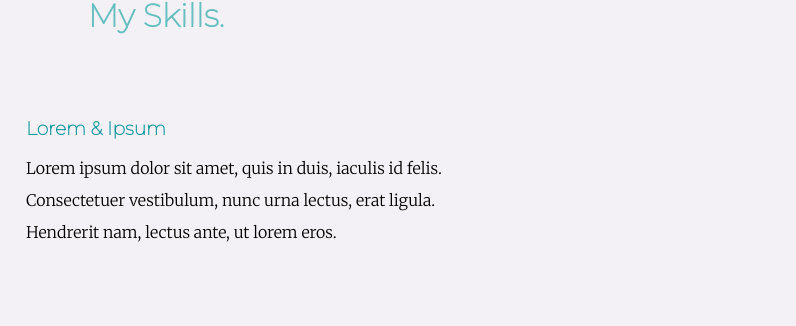
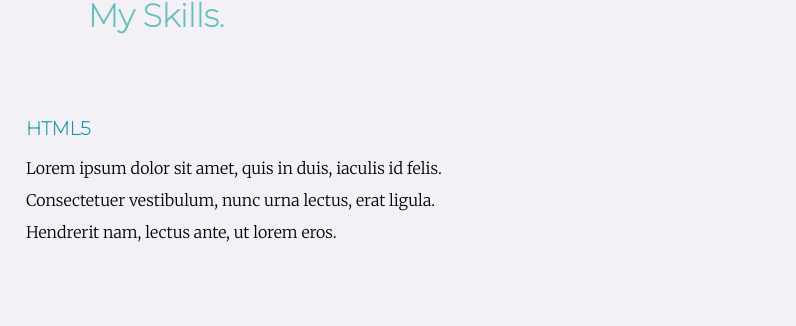
Before and after one commit to SyedHasanRaihan/My-CSS-Site, a plain HTML site: page index.html in a window 1280 px wide. Shown: the part 1484-1810 px from the top of the page, 484-1280 px from the left. Drawn offline with Linux system fonts and the light colour scheme.

Commit message:
Update index.html

```diff
--- a/index.html
+++ b/index.html
@@ -34,7 +34,7 @@
           <div class="skill-row">
             <!-- <img class="web-programming" src="images/web-programming.png" alt="web-programming-img"> -->
             <iframe src="https://giphy.com/embed/QssGEmpkyEOhBCb7e1" width="25%"  frameBorder="0" class="giphy-embed1" allowFullScreen></iframe>
-            <h3>Lorem & Ipsum</h3>
+            <h3>HTML5</h3>
             <p>Lorem ipsum dolor sit amet, quis in duis, iaculis id felis. Consectetuer vestibulum, nunc urna lectus, erat ligula. Hendrerit nam, lectus ante, ut lorem eros.</p>
           </div>
           <div class="skill-row">
```
